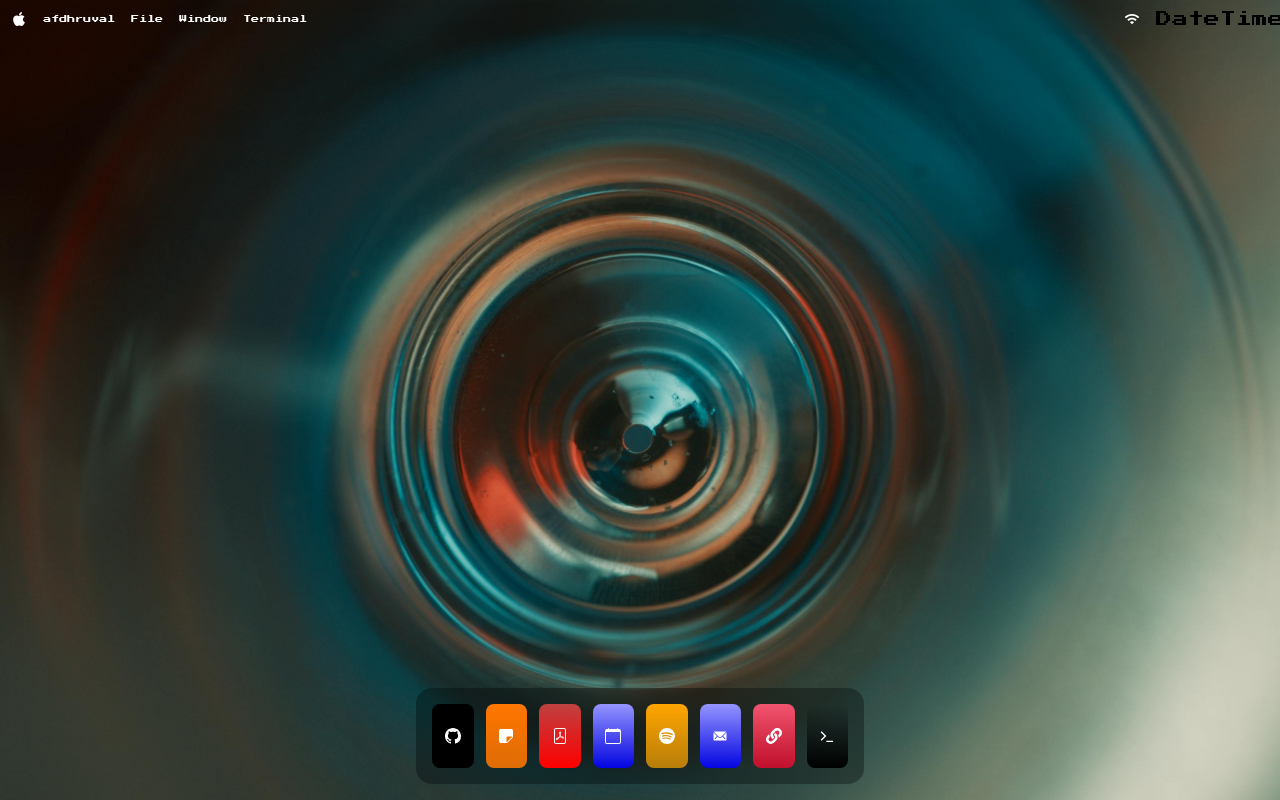
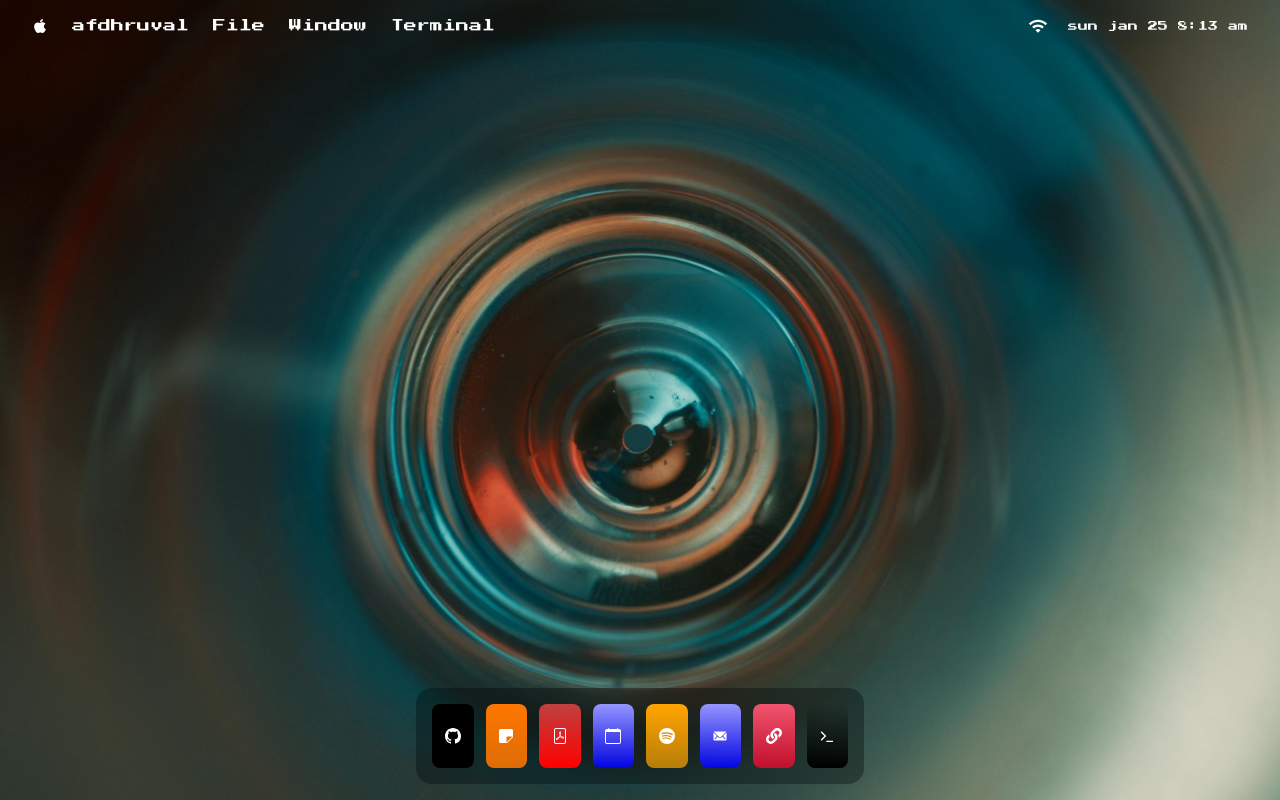
Before and after one commit to dhruval1907/MacDeck, a React (Vite) app: page / in a window 1280 px wide. Built offline with nearby package versions, Linux system fonts and the light colour scheme.

Commit message:
dateformat

```diff
--- a/src/components/DateTime.jsx
+++ b/src/components/DateTime.jsx
@@ -1,9 +1,32 @@
-import React from 'react'
+import React, { useState, useEffect } from 'react'
 
 const DateTime = () => {
-  return (
-    <div>DateTime</div>
-  )
+    const [dateTime, setDateTime] = useState('')
+
+    useEffect(() => {
+        const updateDateTime = () => {
+            const now = new Date()
+            const day = now.toLocaleDateString('en-US', { weekday: 'short' }).toLowerCase()
+            const month = now.toLocaleDateString('en-US', { month: 'short' }).toLowerCase()
+            const date = now.getDate()
+            const time = now.toLocaleTimeString('en-US', {
+                hour: 'numeric',
+                minute: '2-digit',
+                hour12: true
+            }).toLowerCase()
+
+            setDateTime(`${day} ${month} ${date} ${time}`)
+        }
+
+        updateDateTime()
+        const interval = setInterval(updateDateTime, 60000) // Update every minute
+
+        return () => clearInterval(interval)
+    }, [])
+
+    return (
+        <div style={{ fontSize: '10px', color: 'white' }}>{dateTime}</div>
+    )
 }
 
 export default DateTime
--- a/src/components/nav.scss
+++ b/src/components/nav.scss
@@ -1,3 +1,10 @@
+// Reset and base styles
+* {
+  margin: 0;
+  padding: 0;
+  box-sizing: border-box;
+}
+
 nav {
     width: 100%;
     display: flex;
@@ -5,27 +12,207 @@ nav {
     align-items: center;
     padding: 0.2rem;
     font-family: "Press Start 2P", system-ui;
+    background-color: transparent;
+    position: relative;
+    min-height: 44px; // Minimum touch target height
 
+    // Ensure text doesn't overflow on very small screens
+    overflow: hidden;
+
+    @media (min-width: 768px) {
+        padding: 0.5rem;
+    }
+
+    @media (min-width: 1024px) {
+        padding: 0.5rem 1rem;
     }
 
     .left {
         display: flex;
+        padding: 0.5rem;
+        backdrop-filter: blur(5px);
+        -webkit-backdrop-filter: blur(5px); // For Safari
+        align-items: center;
+        gap: 0.75rem;
+        width: auto; // Remove fixed width for flexibility
+        flex: 1; // Take available space
+
+        @media (min-width: 640px) {
+            gap: 1rem;
+            padding: 0.5rem 0.75rem;
+        }
+
+        @media (min-width: 768px) {
+            gap: 1.25rem;
+            padding: 0.5rem 1rem;
+        }
+
+        @media (min-width: 1024px) {
+            gap: 1.5rem;
+        }
+
+        .apple-icon {
+            display: flex;
+            align-items: center;
+            justify-content: center;
+            min-width: 16px; // Minimum size for touch target
+            min-height: 16px;
+
+            img {
                 width: 100%;
-    padding: 0.5rem 0.5rem;
-    backdrop-filter: blur(5px);
-    gap: 1rem;
+                height: auto;
+                max-width: 16px;
+                max-height: 16px;
+
+                @media (min-width: 640px) {
+                    max-width: 18px;
+                    max-height: 18px;
+                }
+
+                @media (min-width: 768px) {
+                    max-width: 20px;
+                    max-height: 20px;
+                }
+            }
+        }
+
+        .nav-item {
+            display: flex;
             align-items: center;
+            white-space: nowrap; // Prevent text wrapping
 
             p {
-        font-size: 0.5rem;
+                font-size: 8px;
                 font-family: "Press Start 2P", system-ui;
                 color: white;
+                margin: 0;
+                line-height: 1.2;
+
+                @media (min-width: 375px) {
+                    font-size: 9px;
+                }
+
+                @media (min-width: 640px) {
+                    font-size: 10px;
+                }
+
+                @media (min-width: 768px) {
+                    font-size: 11px;
+                }
+
+                @media (min-width: 1024px) {
+                    font-size: 12px;
+                }
+
+                @media (min-width: 1280px) {
+                    font-size: 13px;
+                }
+            }
         }
     }
 
     .right {
         display: flex;
-    width: 12% !important;
-    // background-color: red;
+        align-items: center;
+        gap: 0.75rem;
+        padding: 0.5rem;
+        backdrop-filter: blur(5px);
+        -webkit-backdrop-filter: blur(5px);
+        justify-content: flex-end;
+        width: auto; // Remove fixed width
+        min-width: fit-content; // Ensure it doesn't shrink too much
+
+        @media (min-width: 640px) {
             gap: 1rem;
+            padding: 0.5rem 0.75rem;
         }
+
+        @media (min-width: 768px) {
+            gap: 1.25rem;
+            padding: 0.5rem 1rem;
+        }
+
+        img {
+            width: 14px;
+            height: auto;
+            min-width: 14px;
+
+            @media (min-width: 375px) {
+                width: 16px;
+                min-width: 16px;
+            }
+
+            @media (min-width: 640px) {
+                width: 18px;
+                min-width: 18px;
+            }
+
+            @media (min-width: 768px) {
+                width: 20px;
+                min-width: 20px;
+            }
+        }
+
+        .nav-item {
+            display: flex;
+            align-items: center;
+            white-space: nowrap;
+
+            div {
+                font-size: 8px;
+                color: white;
+                font-family: "Press Start 2P", system-ui;
+                line-height: 1.2;
+
+                @media (min-width: 375px) {
+                    font-size: 9px;
+                }
+
+                @media (min-width: 640px) {
+                    font-size: 10px;
+                }
+
+                @media (min-width: 768px) {
+                    font-size: 11px;
+                }
+
+                @media (min-width: 1024px) {
+                    font-size: 12px;
+                }
+            }
+        }
+    }
+
+    @media (max-width: 319px) {
+        .left {
+            gap: 0.5rem;
+            padding: 0.25rem;
+
+            .nav-item p {
+                font-size: 7px;
+            }
+        }
+
+        .right {
+            gap: 0.5rem;
+            padding: 0.25rem;
+
+            img {
+                width: 12px;
+            }
+
+            .nav-item div {
+                font-size: 7px;
+            }
+        }
+    }
+
+    // Handle landscape mode on mobile
+    @media (max-height: 500px) and (orientation: landscape) {
+        min-height: 36px;
+
+        .left, .right {
+            padding: 0.25rem;
+        }
+    }
+}
```
Lines whose indentation alone changed are shown as unchanged.
